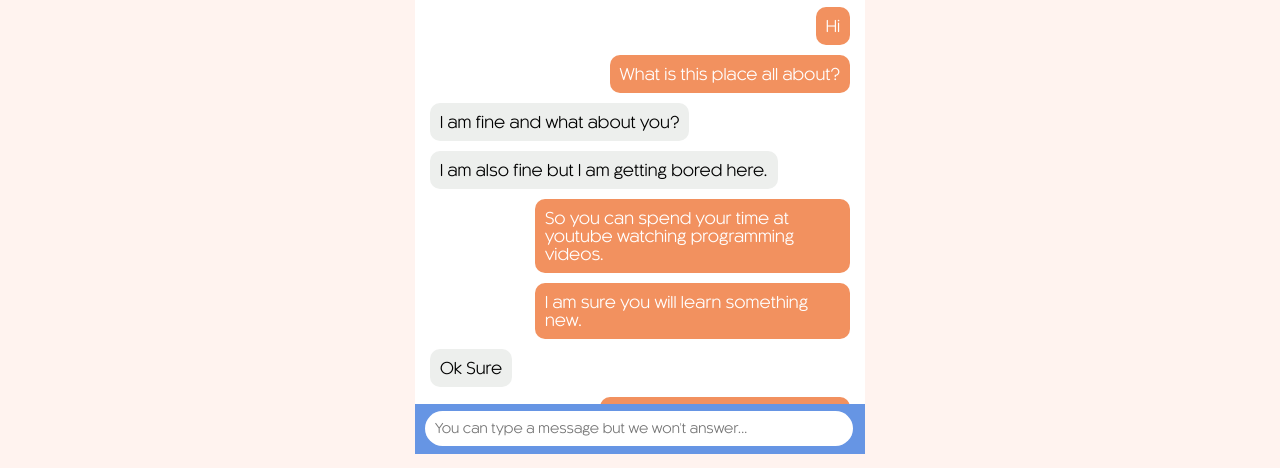
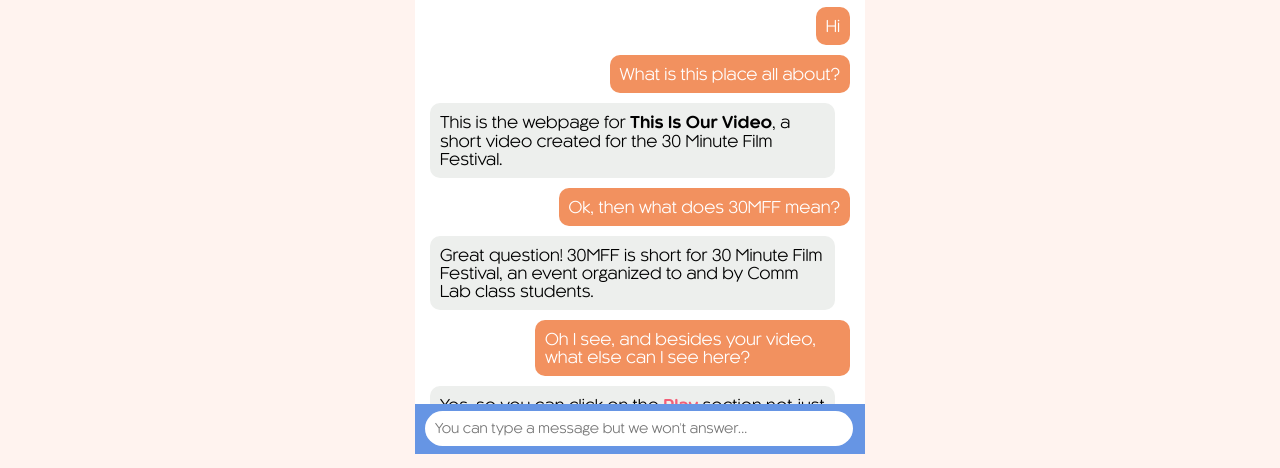
Before and after one commit to ThaisAlvarenga/30M-Film-Fest, a plain HTML site: page about.html in a window 1280 px wide. Shown: the part 246-714 px from the top of the page. Drawn offline with Linux system fonts and the light colour scheme.

Commit message:
Finished about pages

```diff
--- a/about-style.css
+++ b/about-style.css
@@ -161,6 +161,14 @@
         h3 span{
             font-family:'kaleko-light';
         }
+
+        strong{
+            font-family:'kaleko-bold';
+        }
+
+        .sections strong{
+            color: #F25F77;
+        }
         #user1{
             padding: 10px;
             float:left;
--- a/about.html
+++ b/about.html
@@ -38,13 +38,16 @@
             <div id="user1">Hello!</div>
             <div id="user2">Hi</div>
             <div id="user2">What is this place all about? </div>
-            <div id="user1">I am fine and what about you?</div>
-            <div id="user1">I am also fine but I am getting bored here.</div>
-            <div id="user2">So you can spend your time at youtube watching programming videos.</div>
-            <div id="user2">I am sure you will learn something new.</div>
-            <div id="user1">Ok Sure</div>
-            <div id="user2">Don't forget to subscribe me.</div>
-            <div id="user2">In case of any problem you can contact me via whatsapp 9064973840.</div>
+            <div id="user1">This is the webpage for <strong>This Is Our Video</strong>, a short video created for the 30 Minute Film Festival. </div>
+            <div id="user2">Ok, then what does 30MFF mean?</div>
+            <div id="user1">Great question! 30MFF is short for  30 Minute Film Festival, an event organized to and by Comm Lab class students.</div>
+            <div id="user2">Oh I see, and besides your video, what else can I see here?</div>
+            <div id="user1" class="sections">Yes, so you can click on the <strong>Play</strong> section not just to see our video but also others short films created by our classmates. </div>
+            <div id="user1" class="sections">You can also click on <strong>Team</strong> to learn mores about the creators of This Is Our Video</div>
+            <div id="user1" class="sections">Finally, you can also see our <strong>Gallery</strong> to see images from our video and that of our fellow classmates.</div>
+            <div id="user1"> If you put the cursor over the images and click on the group names in orange you can see the websites of the other members of this group and those of the other films </div>
+            <div id="user2">Perfect! </div>
+            <div id="user2">This is an amazing website! I am so glad Thaís invested almost a week of her life on this 🤗 </div>
         </div>
         <div id="message">
             <form id="">
```
Also changed, not shown: gallery.html (+1 -1 lines), index.html (+2 -2 lines), ourteam.html (+2 -2 lines), play.html (+1 -1 lines).
